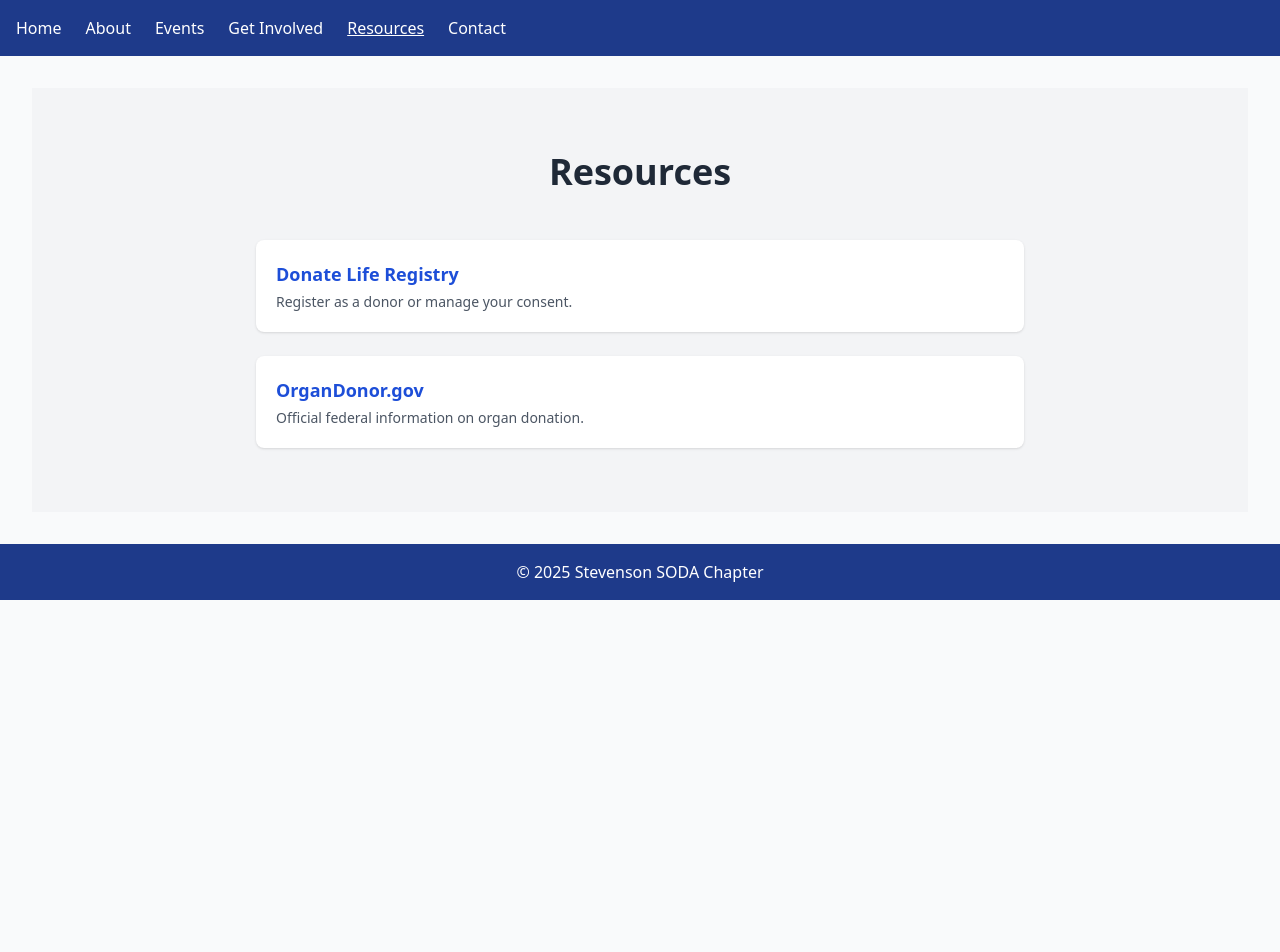
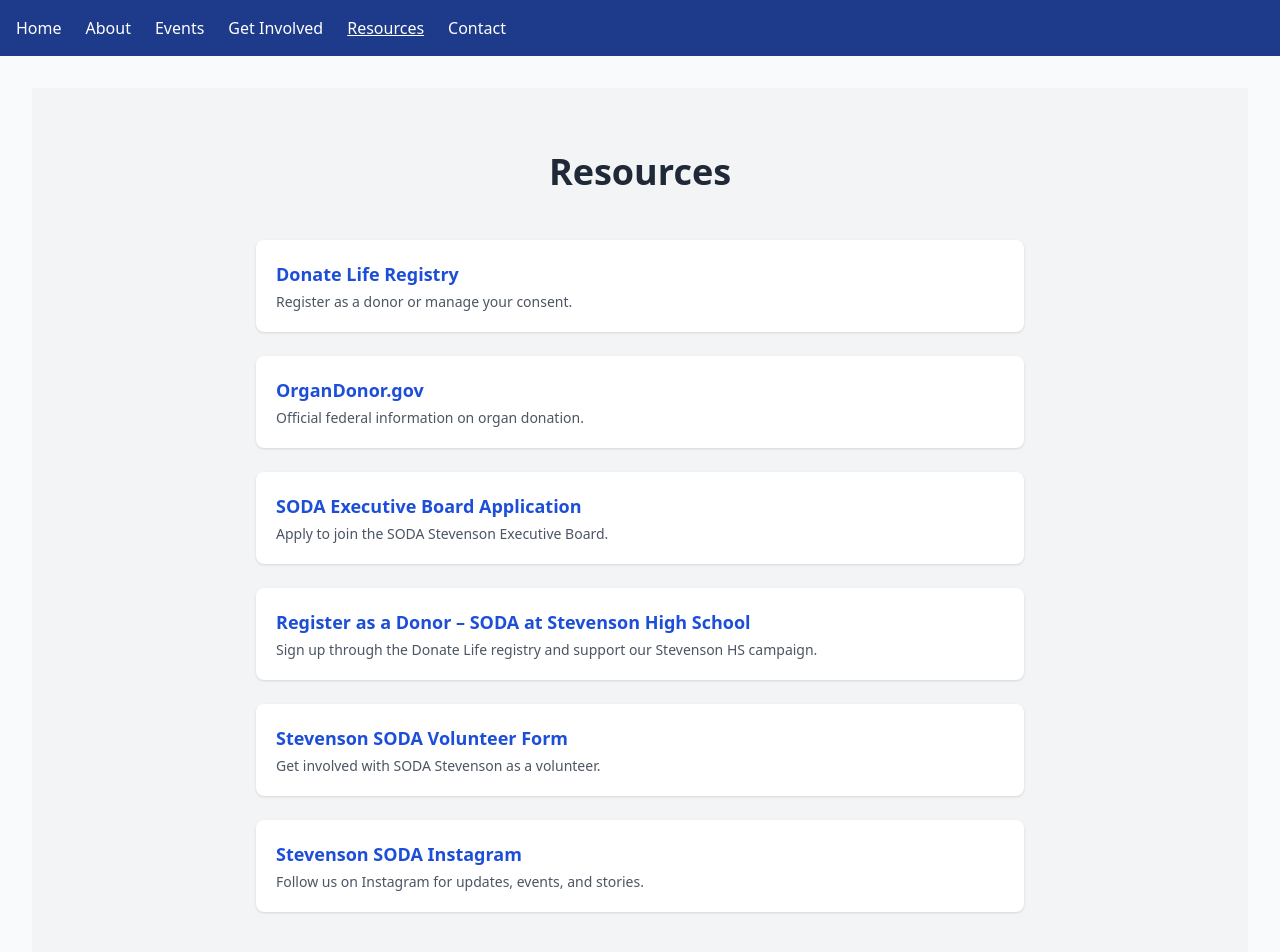
Before and after one commit to rheaSeera/soda-stevenson, a Next.js app: page /resources in a window 1280 px wide. Shown: the top 952 px of the page. Before the commit the page ends 800 px from the top, so only its background shows below. Built offline with nearby package versions, Linux system fonts and the light colour scheme.

Commit message:
Update resource.tsx

```diff
--- a/app/resources/page.tsx
+++ b/app/resources/page.tsx
@@ -3,6 +3,26 @@
 const resources = [
   { title: 'Donate Life Registry', url: 'https://donatelife.net/', description: 'Register as a donor or manage your consent.' },
   { title: 'OrganDonor.gov', url: 'https://www.organdonor.gov/', description: 'Official federal information on organ donation.' },
+  {
+  title: 'SODA Executive Board Application',
+  url: 'https://docs.google.com/forms/d/e/1FAIpQLSdy6lvfRXlHa0a_eqta2WorTPJTMu9r0HndYatquVy-dBlEMw/closedform',
+  description: 'Apply to join the SODA Stevenson Executive Board.'
+},
+{
+  title: 'Register as a Donor – SODA at Stevenson High School',
+  url: 'https://registerme.org/campaign/sodastevensonhs',
+  description: 'Sign up through the Donate Life registry and support our Stevenson HS campaign.'
+},
+{
+  title: 'Stevenson SODA Volunteer Form',
+  url: 'https://docs.google.com/forms/d/e/1FAIpQLSeVQmzXfT0uUZwgXNWqKf8IOcrwi7EwTOogdID4eom92k7TIA/viewform',
+  description: 'Get involved with SODA Stevenson as a volunteer.'
+},
+{
+  title: 'Stevenson SODA Instagram',
+  url: 'https://www.instagram.com/stevensonsoda/?hl=en',
+  description: 'Follow us on Instagram for updates, events, and stories.'
+},
 ];
 
 export default function ResourcesPage() {
```
